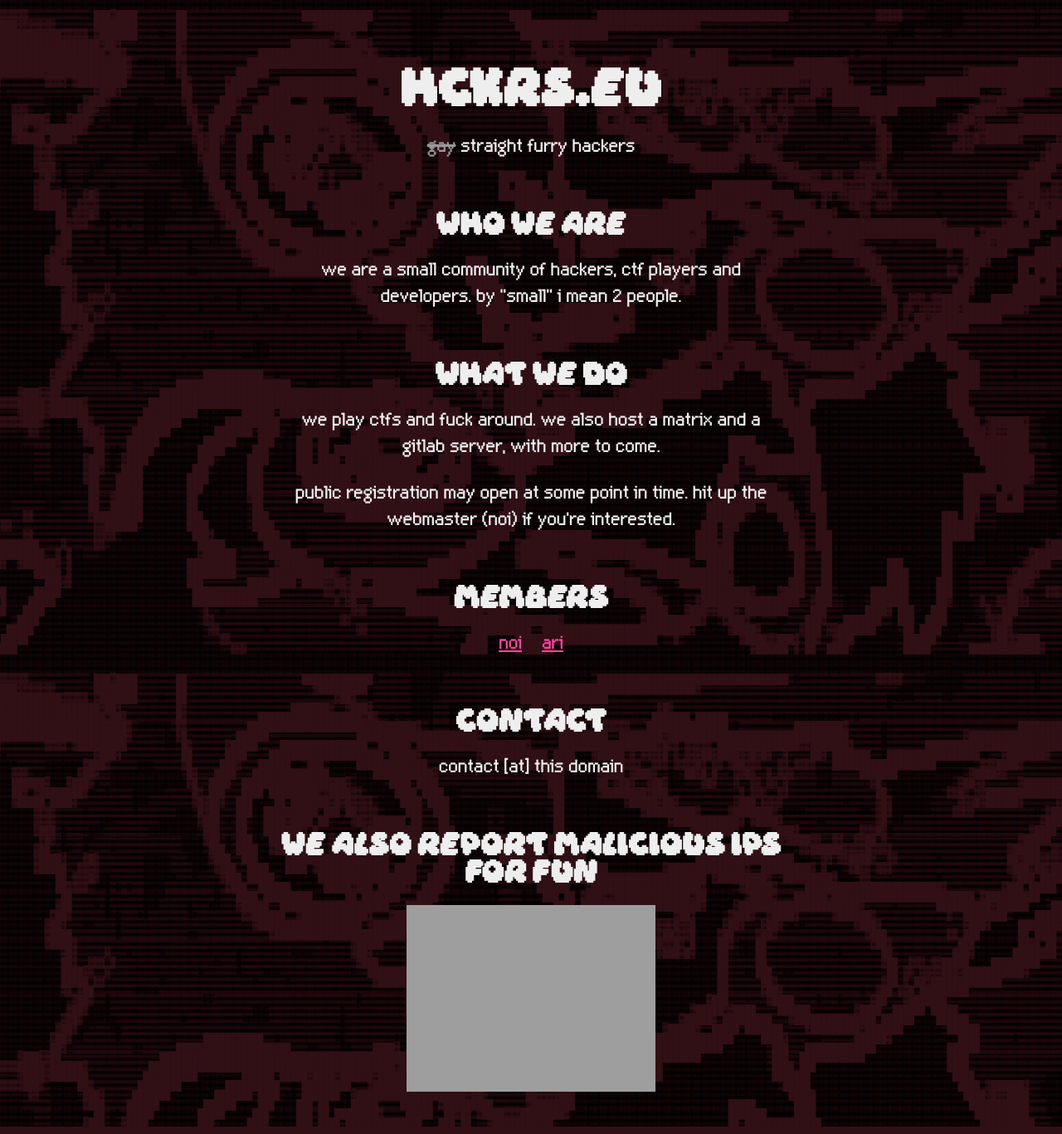
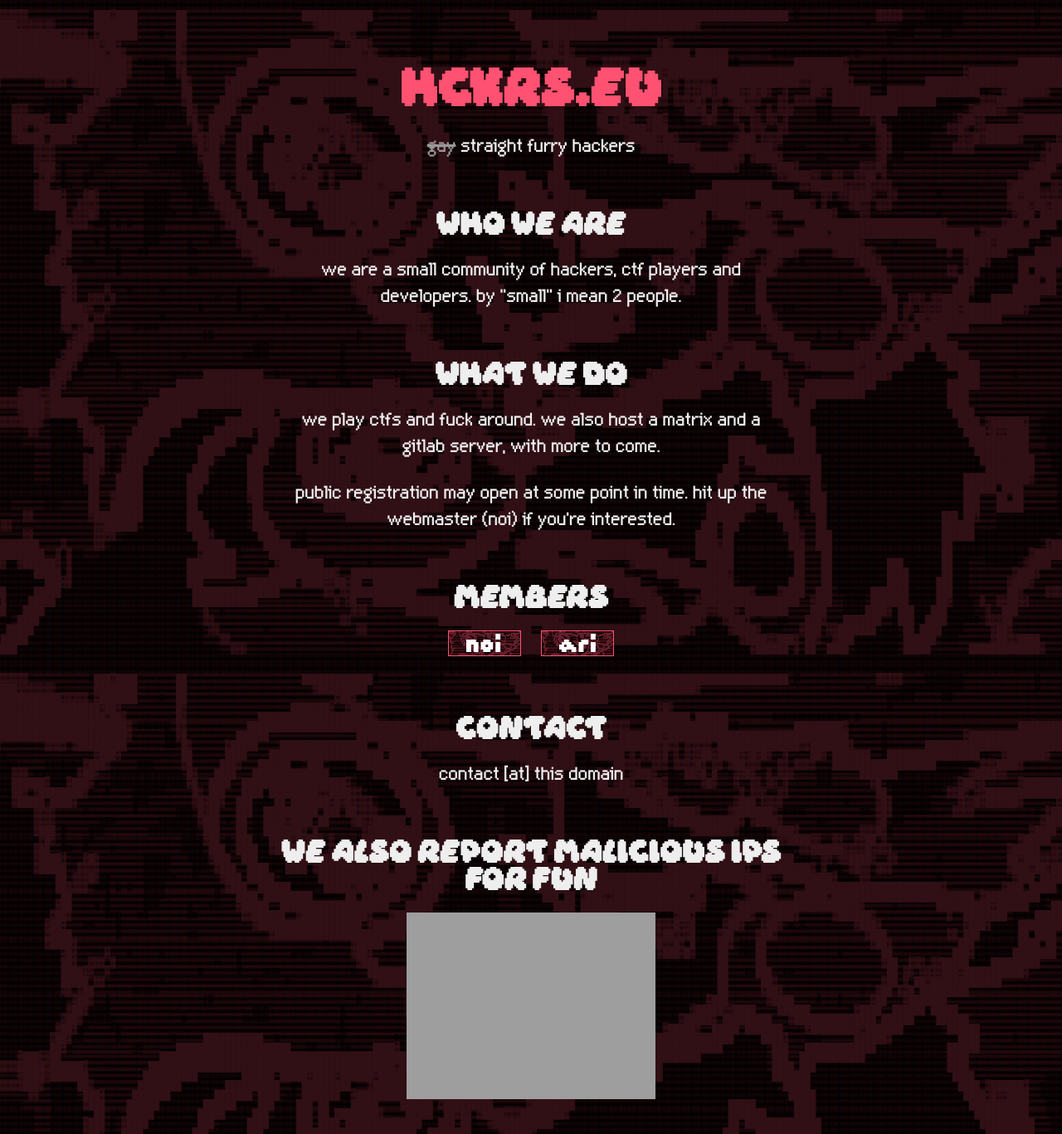
Before and after one commit to hckrs-eu/website, a PHP site: page / in a window 1280 px wide. Shown: the whole page at 83% size. Run offline with PHP 8.4, Linux system fonts and the light colour scheme; grey boxes are pictures that could not be loaded.

Commit message:
member buttons & better link colors!
Signed-off-by: Adam Ondrejčák <noi@hckrs.eu>

```diff
--- a/index.html
+++ b/index.html
@@ -20,8 +20,8 @@
 
         <h3>members</h3>
         <div class="members">
-          <a href="~noi">noi</a>
-          <a href="https://ahree.xyz">ari</a>
+          <a href="~noi"><img src="/assets/img/buttons/noi.png"/></a>
+          <a href="https://ahree.xyz"><img src="/assets/img/buttons/ari.png" /></a>
         </div>
 
         <h3>contact</h3>
--- a/style.css
+++ b/style.css
@@ -76,8 +76,8 @@ img {
     body { background-attachment: scroll; }
 }
 
-a {
-    color: #FF46A2;
+a,h1 {
+    color: #ff5171;
 }
 
 .back {
```
Also changed, not shown: assets/img/buttons/ari.png (added), assets/img/buttons/noi.png (added).
